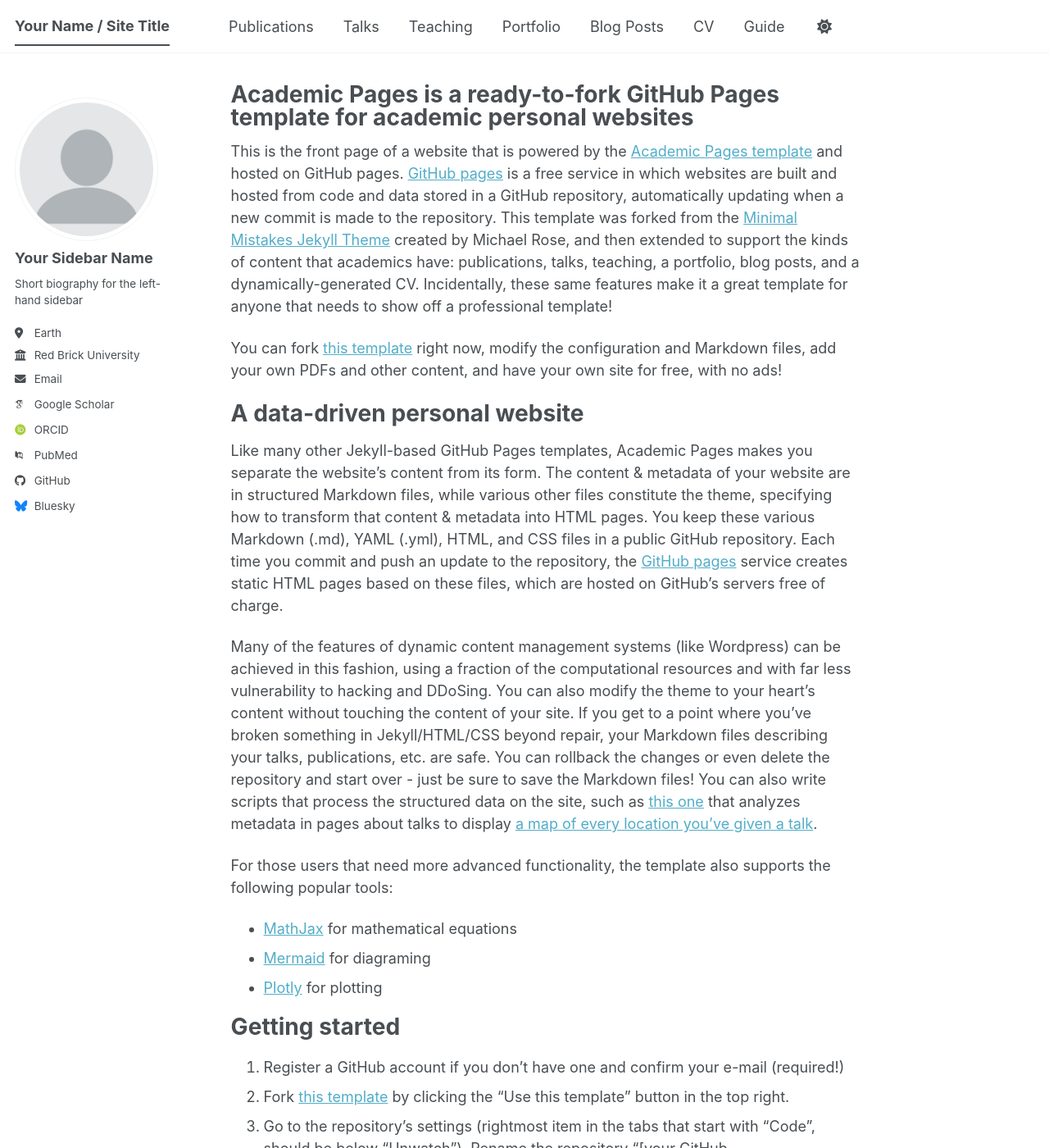
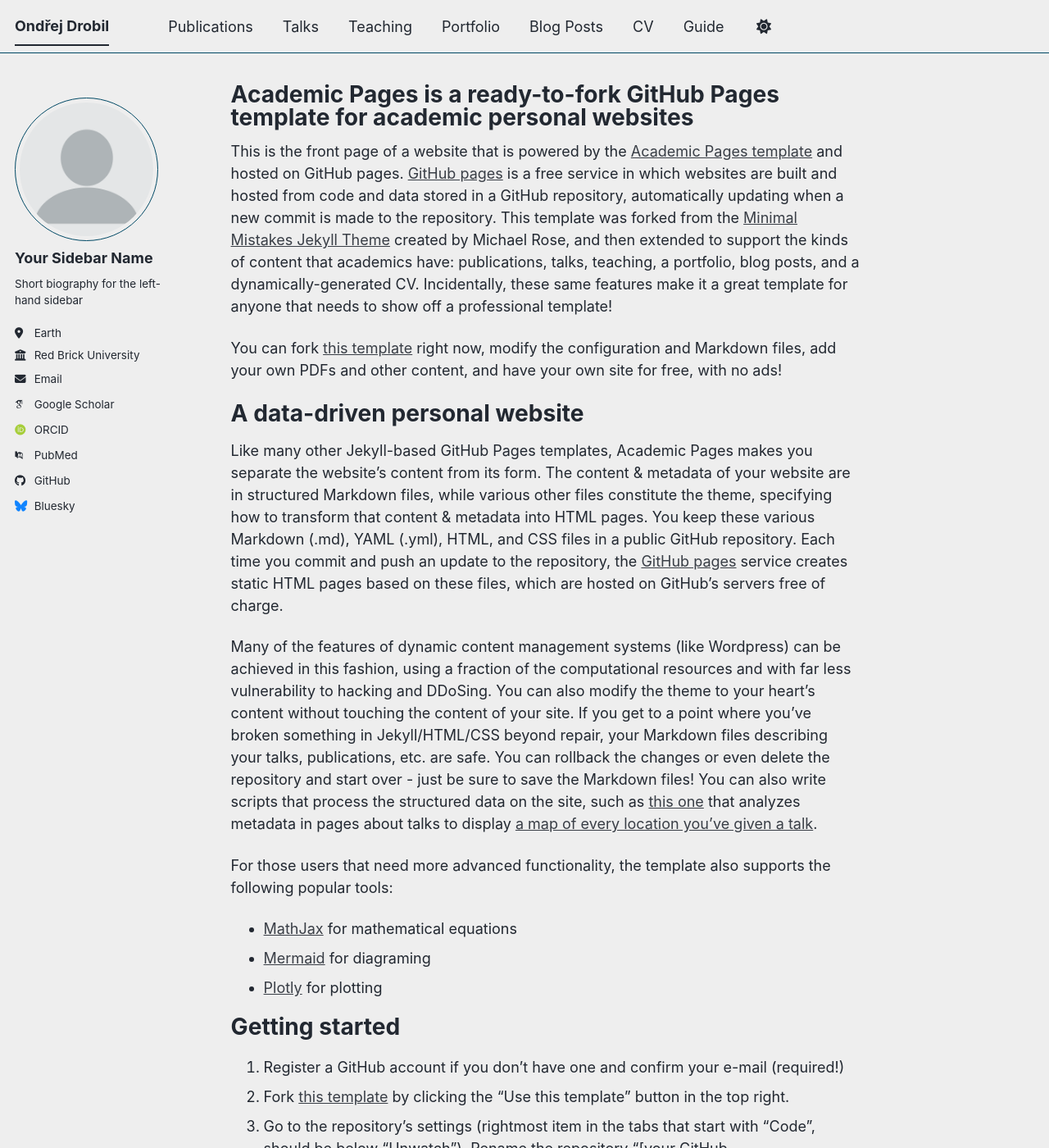
Before and after one commit to ondrejdrobil/ondrejdrobil.github.io, a Jekyll site: the page built from _pages/about.md, in a window 1280 px wide and 1400 px high. Shown: the whole window at 82% size. Built offline with Jekyll 4.4.1, drawn with Linux system fonts in a browser that asks for light colours; some web fonts are replaced; a script bundle is joined from its source files by our own code; library files that are not in the unit come from our copies; some of the changed text lies outside the part shown.

Commit message:
Change site theme to 'air' and update personal details
Updated site theme and personal information.

```diff
--- a/_config.yml
+++ b/_config.yml
@@ -8,12 +8,12 @@
 
 # Basic Site Settings
 locale                   : "en-US"
-site_theme               : "default" # The available themes options are "default", "air", "sunrise", "mint", "dirt" and "contrast"
-title                    : "Your Name / Site Title"
+site_theme               : "air" # The available themes options are "default", "air", "sunrise", "mint", "dirt" and "contrast"
+title                    : "Ondřej Drobil"
 title_separator          : "-"
-name                     : &name "Your Name"
-description              : &description "Your Name's academic portfolio"   # Update this with a general description of your site, this is the default if not overridden by a page
-url                      : https://academicpages.github.io # The base hostname & protocol for your site e.g. "https://[your GitHub username].github.io",
+name                     : &name "Ondřej Drobil"
+description              : &description "Ondřej Drobil - a (psycho)linguist from Stuttgart University"   # Update this with a general description of your site, this is the default if not overridden by a page
+url                      : https://ondrejdrobil.github.io # The base hostname & protocol for your site e.g. "https://[your GitHub username].github.io",
                                                            # or if you already have some other page hosted on Github then use "https://[your GitHub username].github.io/[Your Repo Name]"
 baseurl                  : "" # the subpath of your site, e.g. "/blog"
 repository               : "academicpages/academicpages.github.io"
```
